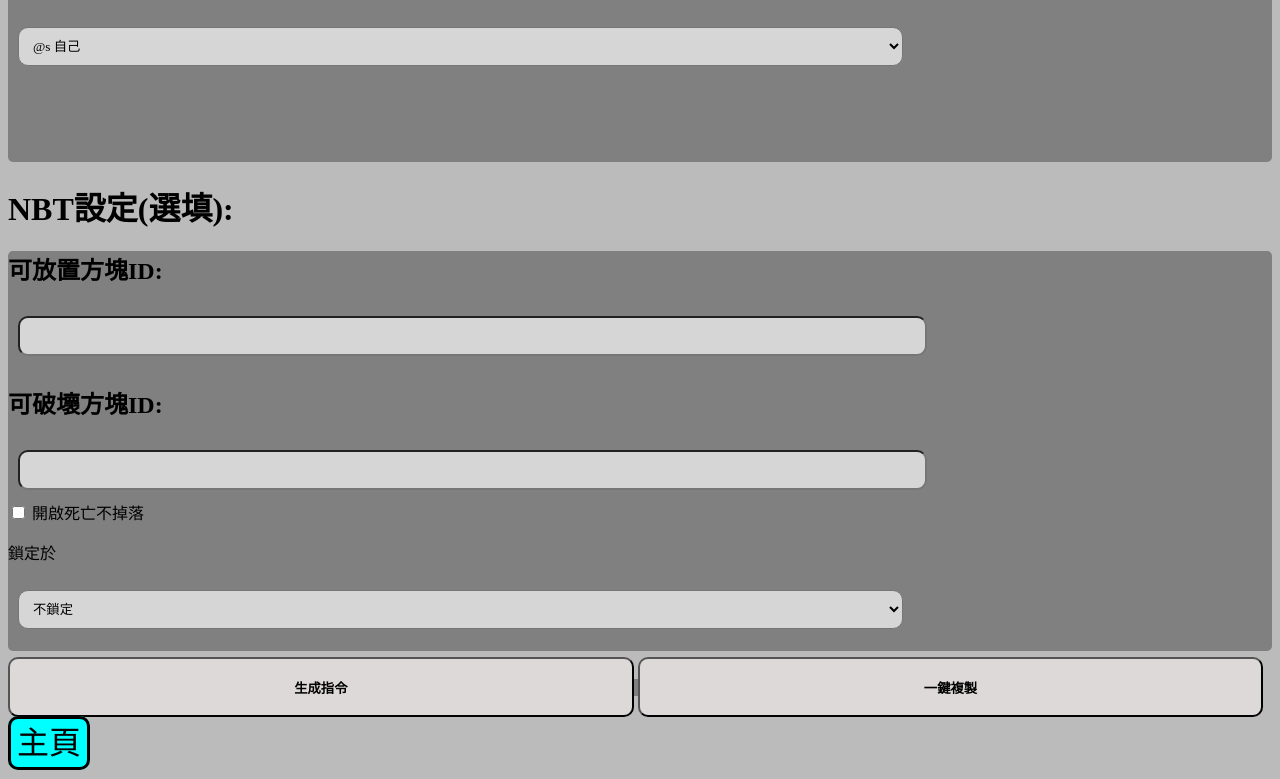
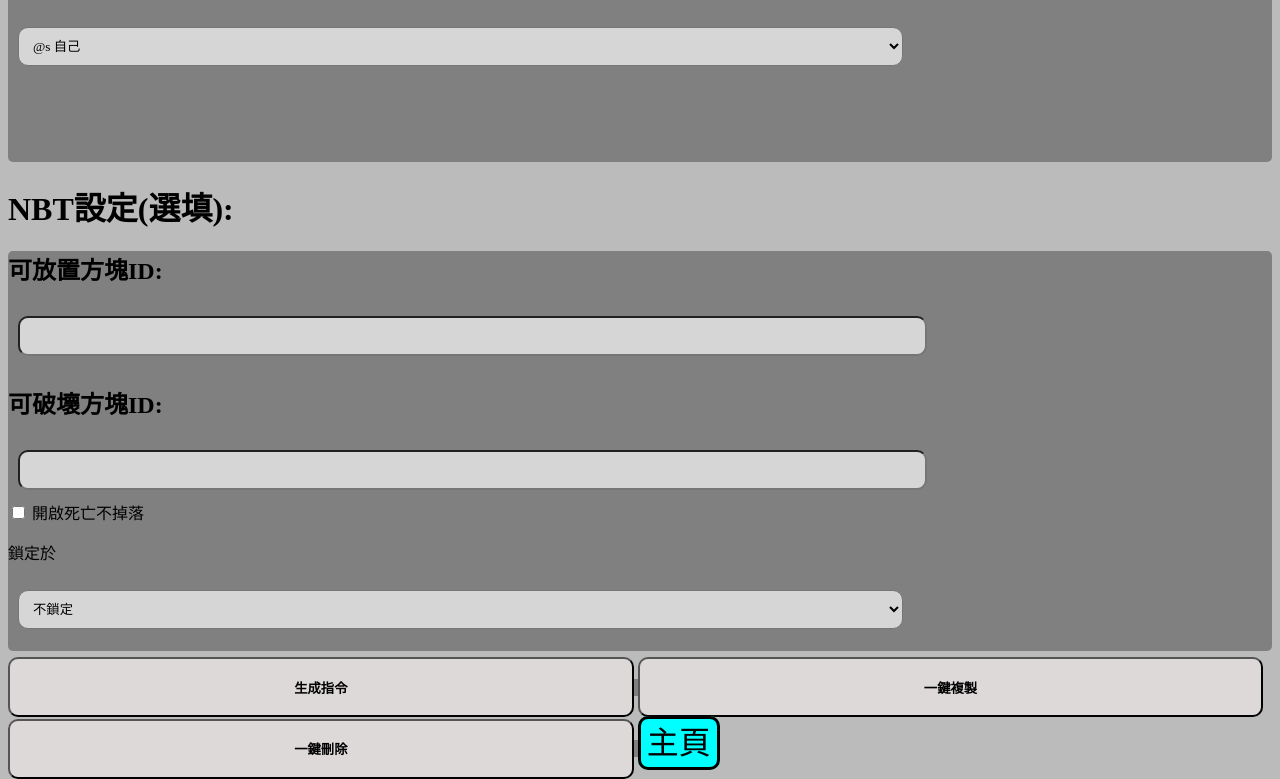
Before and after one commit to woifdog/7777, a plain HTML site: page command_give.html in a window 1280 px wide. Shown: the part 1033-1812 px from the top of the page. Drawn offline with Linux system fonts and the light colour scheme.

Commit message:
Update command_give.html

```diff
--- a/command_give.html
+++ b/command_give.html
@@ -63,6 +63,7 @@
                 <btn class="command-div">
                     <strong><input type="button" value="生成指令" class="button" onclick="generate()"></strong>
                   <strong><input type="button" value="一鍵複製" class="button" onclick="copy('cmd_text')"></strong>
+                    <strong><input type="button" value="一鍵刪除" class="button" onclick="delete()"></strong>
                   <!-- 按鈕設計 -->
                   <a href="index.html" class="commandblock" style="padding:6px;">主頁</a>
                 </div>
```
